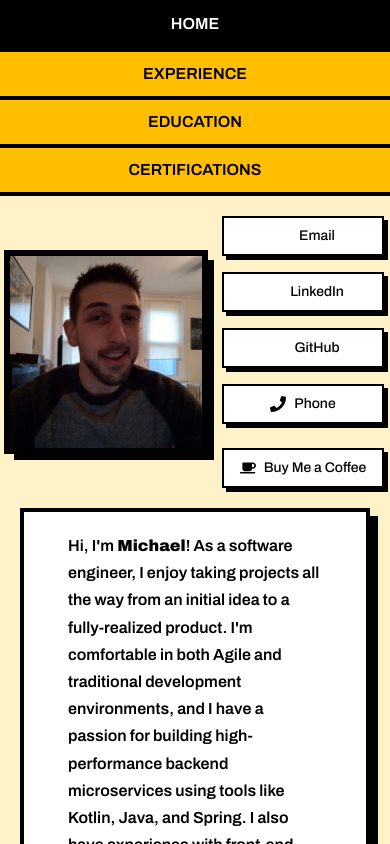
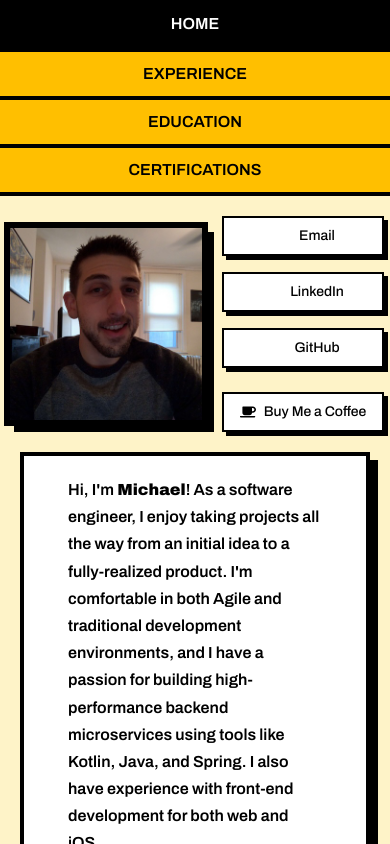
Before and after one commit to michaelfried-dev/my-portfolio-windowed, a Next.js app: page / in a window 390 px wide. Built offline with nearby package versions, Linux system fonts and the light colour scheme; some icons are missing.

Commit message:
remove phone number

```diff
--- a/src/app/page.tsx
+++ b/src/app/page.tsx
@@ -1,6 +1,5 @@
 import Link from 'next/link'
 import { SiGmail, SiGithub, SiLinkedin } from '@icons-pack/react-simple-icons'
-import { FaPhone } from 'react-icons/fa'
 import { Card, CardContent } from '@/components/ui/card'
 import { Button } from '@/components/ui/button'
 import { Avatar, AvatarFallback, AvatarImage } from '@/components/ui/avatar'
@@ -22,11 +21,6 @@ export default function Home() {
       icon: SiGithub,
       href: 'https://github.com/michaelfried-dev',
       label: 'GitHub',
-    },
-    {
-      icon: FaPhone,
-      href: 'tel:8569050670',
-      label: 'Phone',
     },
   ]
 
```
Also changed, not shown: 1 other file (tests, documents, lock files or other folders).
